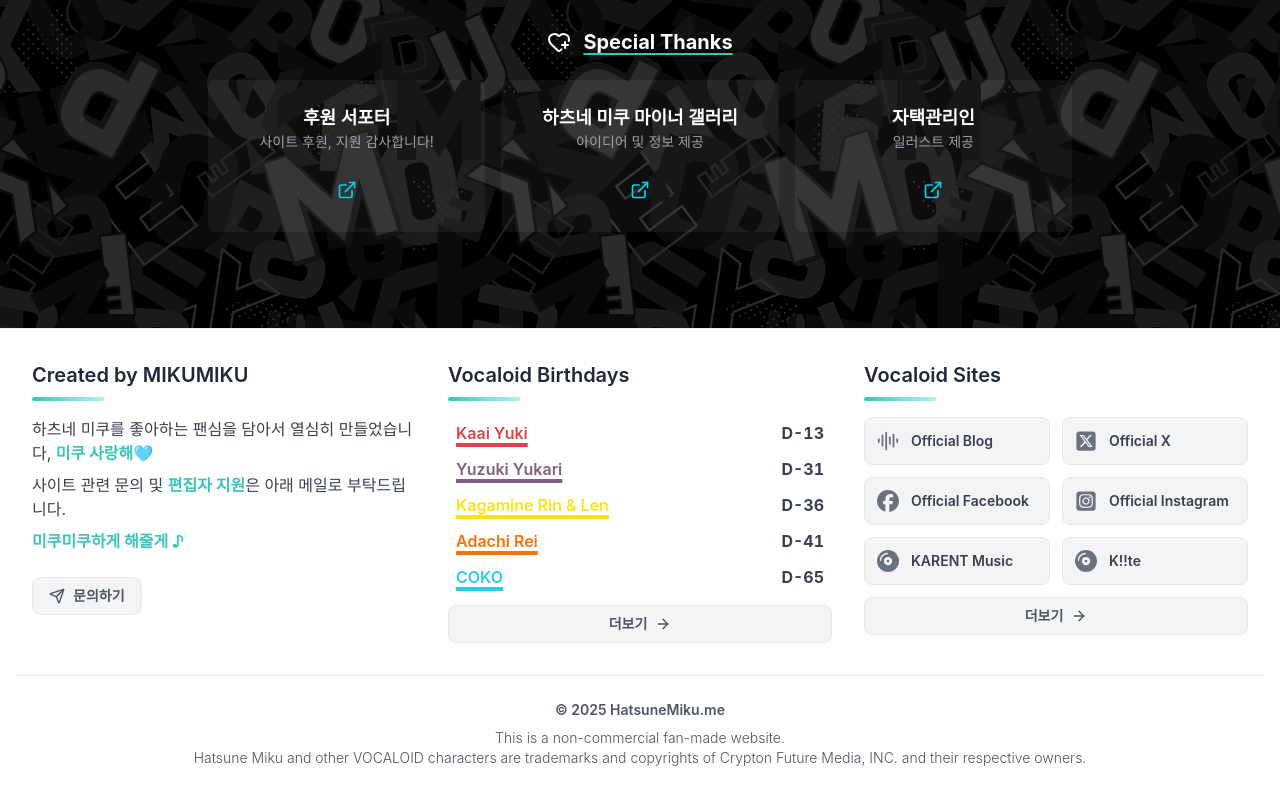
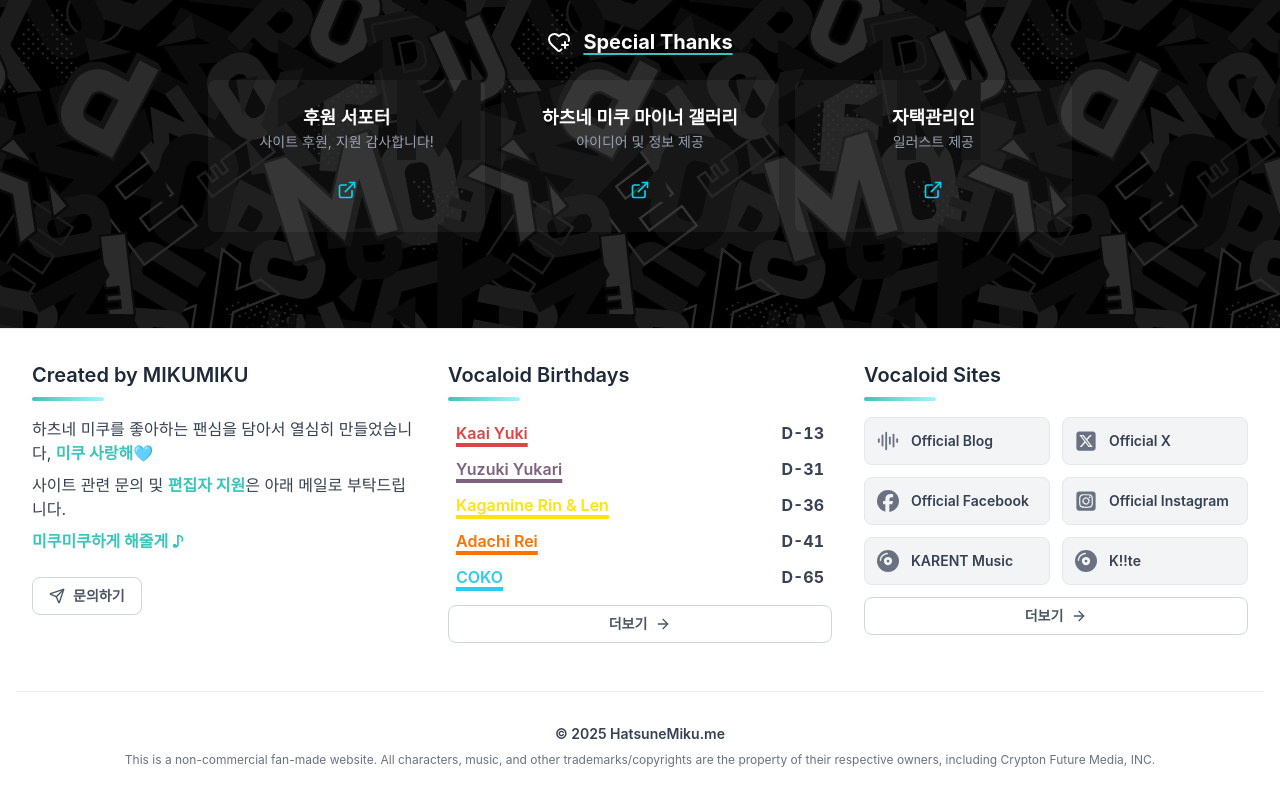
Before and after one commit to laterre39/hatsunemiku-me-service-2025, a Next.js app: page /about in a window 1280 px wide. Shown: the part 1282-2082 px from the top of the page. Built offline with nearby package versions, Linux system fonts and the light colour scheme.

Commit message:
design: 푸터 컴포넌트 버튼 및 저작권 디자인 수정

```diff
--- a/src/components/Footer.tsx
+++ b/src/components/Footer.tsx
@@ -67,7 +67,7 @@ export function Footer() {
                             <p>사이트 관련 문의 및 <span className="font-bold text-[#39C5BB]">편집자 지원</span>은 아래 메일로 부탁드립니다.</p>
                             <p className="font-bold text-[#39C5BB]">미쿠미쿠하게 해줄게 ♪</p>
                             <a href="mailto:contact@hatsunemiku.me"
-                               className="mt-4 inline-flex items-center justify-center gap-2 rounded-lg border border-gray-200 bg-gray-100 px-4 py-2 text-sm font-semibold text-gray-600 transition-all hover:bg-cyan-50 hover:border-cyan-300 hover:text-cyan-700 hover:shadow-md">
+                               className="mt-4 inline-flex items-center justify-center gap-2 rounded-lg border border-gray-300 bg-gray-150 px-4 py-2 text-sm font-semibold text-gray-600 transition-all hover:bg-cyan-50 hover:border-cyan-300 hover:text-cyan-700 hover:shadow-md">
                                 <Send size={16}/>
                                 문의하기
                             </a>
@@ -87,7 +87,7 @@ export function Footer() {
                         </ul>
                         {sortedBirthdays.length > 5 && (
                             <button onClick={() => setIsBirthdayModalOpen(true)}
-                                    className="mt-3 w-full flex items-center justify-center gap-2 rounded-lg border border-gray-200 bg-gray-100 px-4 py-2 text-sm font-semibold text-gray-600 transition-all hover:bg-cyan-50 hover:border-cyan-300 hover:text-cyan-700 hover:shadow-md">
+                                    className="mt-3 w-full flex items-center justify-center gap-2 rounded-lg border border-gray-300 bg-gray-150 px-4 py-2 text-sm font-semibold text-gray-600 transition-all hover:bg-cyan-50 hover:border-cyan-300 hover:text-cyan-700 hover:shadow-md">
                                 <span>더보기</span>
                                 <ArrowRight size={16}/>
                             </button>
@@ -107,7 +107,7 @@ export function Footer() {
                         </ul>
                         {linkedSites.length > sitesForFooter.length && (
                             <button onClick={() => setIsLinkedSitesModalOpen(true)}
-                                    className="mt-3 w-full flex items-center justify-center gap-2 rounded-lg border border-gray-200 bg-gray-100 px-4 py-2 text-sm font-semibold text-gray-600 transition-all hover:bg-cyan-50 hover:border-cyan-300 hover:text-cyan-700 hover:shadow-md">
+                                    className="mt-3 w-full flex items-center justify-center gap-2 rounded-lg border border-gray-300 bg-gray-150 px-4 py-2 text-sm font-semibold text-gray-600 transition-all hover:bg-cyan-50 hover:border-cyan-300 hover:text-cyan-700 hover:shadow-md">
                                 <span>더보기</span>
                                 <ArrowRight size={16}/>
                             </button>
@@ -115,12 +115,16 @@ export function Footer() {
                     </div>
                 </div>
 
-                {/* Copyright */}
-                <div className="mt-8 border-t border-gray-200/80 pt-6 text-center text-sm text-gray-600">
-                    <p className="font-semibold">&copy; {new Date().getFullYear()} HatsuneMiku.me</p>
-                    <p className="mt-2 font-light">This is a non-commercial fan-made website.</p>
-                    <p className="font-light">Hatsune Miku and other VOCALOID characters are trademarks and copyrights of Crypton Future Media, INC. and their respective owners.</p>
-                </div>
+              {/* Copyright */}
+              <div className="mt-12 border-t border-gray-200/80 pt-8 text-center">
+                <p className="text-sm font-semibold text-gray-700">
+                  &copy; {new Date().getFullYear()} HatsuneMiku.me
+                </p>
+                <p className="mt-2 text-xs text-gray-500">
+                  This is a non-commercial fan-made website. All characters, music, and other trademarks/copyrights
+                  are the property of their respective owners, including Crypton Future Media, INC.
+                </p>
+              </div>
             </div>
 
             {/* Vocaloid Birthday Modal */}
```
